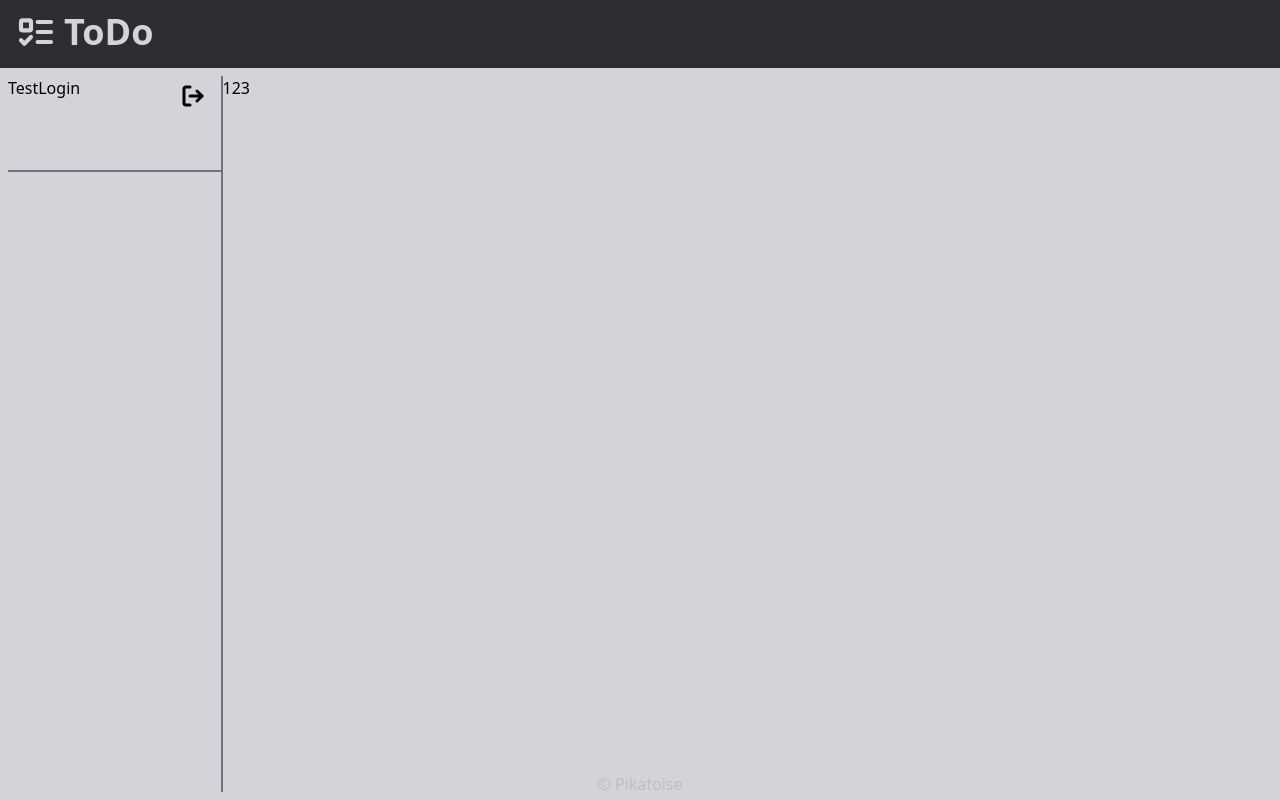
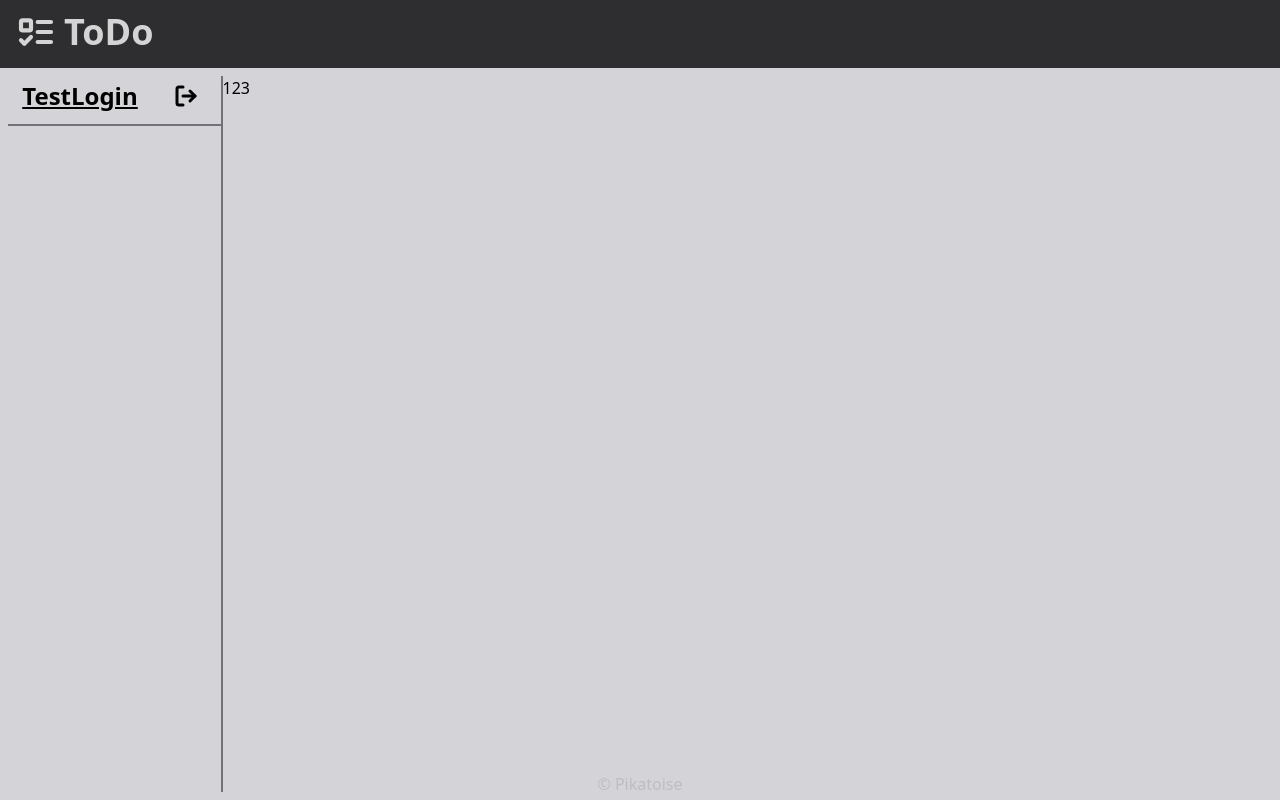
Before and after one commit to Pikatoise/ToDoWeb, a React (Vite) app in the folder Frontend/ToDo.React/: page / in a window 1280 px wide. Built offline with nearby package versions, Linux system fonts and the light colour scheme.

Commit message:
Complete sidepanel head

```diff
--- a/Frontend/ToDo.React/src/components/BurgerMenu/BurgerMenu.tsx
+++ b/Frontend/ToDo.React/src/components/BurgerMenu/BurgerMenu.tsx
@@ -1,12 +1,10 @@
 import React, { FC, PropsWithChildren } from 'react';
 import styles from '@/styles/BurgerMenu.module.css';
 
-const BurgerMenu: FC<PropsWithChildren> = ({children,...props}) => {
+const BurgerMenu: FC<PropsWithChildren> = ({ children, ...props }) => {
     return (
-        <div className={styles.mainContainer}>
-            <div>
-                {children}
-            </div>
+        <div className={styles.burger}>
+            {children}
         </div>
     );
 };
--- a/Frontend/ToDo.React/src/components/SidePanel/SidePanel.tsx
+++ b/Frontend/ToDo.React/src/components/SidePanel/SidePanel.tsx
@@ -4,20 +4,29 @@ import { Button } from "../ui/button";
 import { LogOut } from "lucide-react";
 import Separator, { Orientation } from "../Separator/Separator";
 import { useAuth } from "@/hooks/useAuth";
+import styles from "@/styles/SidePanel.module.css";
+import { useNavigate } from "react-router-dom";
 
 const SidePanel = () => {
     const auth = useAuth();
+    const navigate = useNavigate();
+
+    const ExitClick = () => {
+        auth?.signOut(() => {
+            navigate('/login', { replace: true });
+        });
+    };
 
     return (
         <BurgerMenu>
-            <div className="flex flex-col justify-between h-24">
-                <div className="flex justify-between">
-                    <div className="inline">
+            <div className={styles.sidePanel}>
+                <div className={styles.head}>
+                    <div className={styles.login}>
                         {auth?.user?.Login}
                     </div>
 
-                    <Button className="bg-transparent">
-                        <LogOut color="#000" strokeWidth={3} />
+                    <Button size="icon" className={styles.btnExit} onClick={ExitClick}>
+                        <LogOut color="#000" strokeWidth={3} className={styles.icon} />
                     </Button>
                 </div>
 
--- a/Frontend/ToDo.React/src/hoc/AuthProvider.tsx
+++ b/Frontend/ToDo.React/src/hoc/AuthProvider.tsx
@@ -21,7 +21,7 @@ interface ContextProps {
     user: User | null,
     signIn: (params: SignInProps) => void,
     signUp: (params: SignUpProps) => void,
-    signOut: (cb: () => void) => void;
+    signOut: (callback: () => void) => void;
 }
 
 export const AuthContext = createContext<ContextProps | null>(null);
--- a/Frontend/ToDo.React/src/pages/HomePage.tsx
+++ b/Frontend/ToDo.React/src/pages/HomePage.tsx
@@ -10,7 +10,6 @@ import SidePanel from "@/components/SidePanel/SidePanel";
 
 export const HomePage: FC = () => {
     const auth = useAuth();
-    const navigate = useNavigate();
 
     return (
         <Container padding={Padding.Small} className="flex flex-row">
--- a/Frontend/ToDo.React/src/styles/BurgerMenu.module.css
+++ b/Frontend/ToDo.React/src/styles/BurgerMenu.module.css
@@ -2,7 +2,6 @@
 @tailwind components;
 @tailwind utilities;
 
-.mainContainer {
-    /* @apply md:w-64 md:min-h-full */
+.burger {
     @apply w-64 min-h-full
 }
--- a/Frontend/ToDo.React/src/styles/SidePanel.module.css
+++ b/Frontend/ToDo.React/src/styles/SidePanel.module.css
@@ -0,0 +1,19 @@
+.sidePanel {
+	@apply flex flex-col h-24;
+
+	.head {
+		@apply flex justify-around mb-2;
+	}
+
+	.login {
+		@apply inline mt-1 text-2xl font-bold underline cursor-pointer;
+	}
+
+	.btnExit {
+		@apply bg-transparent hover:bg-zinc-400;
+
+		.icon {
+			@apply w-6 h-6;
+		}
+	}
+}
```
